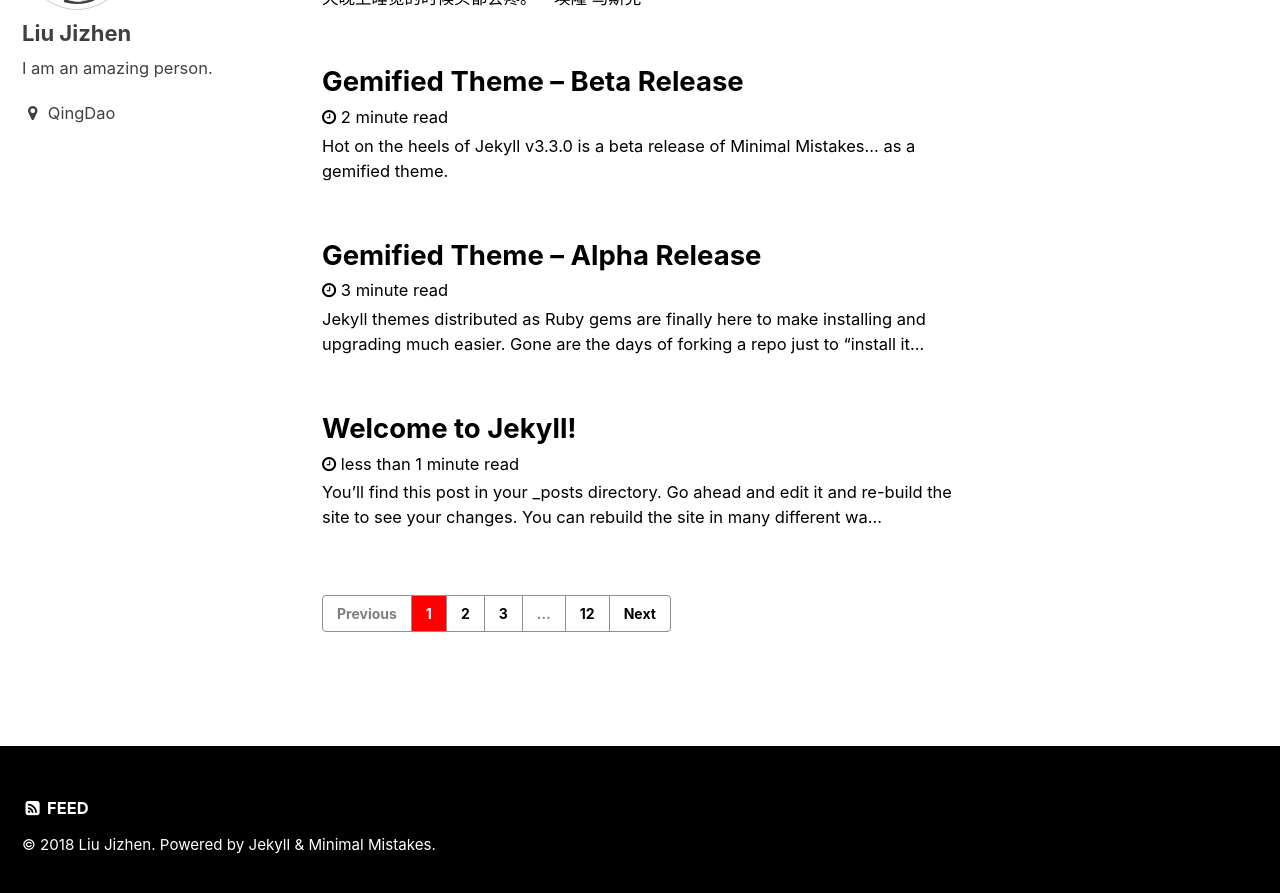
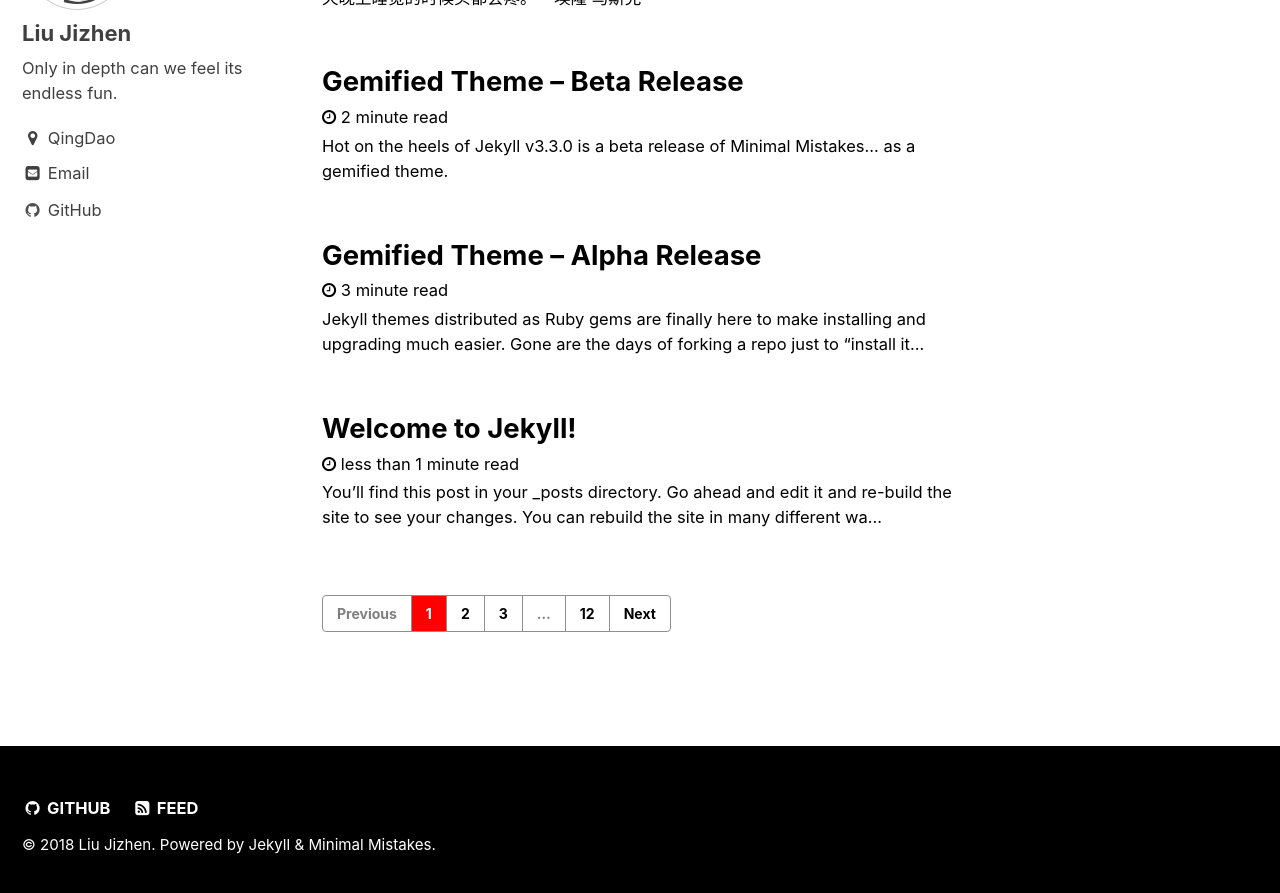
Before and after one commit to jeezliu/jeezliu.github.io, a Jekyll site: the page built from index.html, in a window 1280 px wide and 900 px high, scrolled down 508 px. Shown: the top 893 px of the window. Built offline with Jekyll 4.4.1, drawn with Linux system fonts in a browser that asks for light colours; the list of posts is cut into pages by our own code.

Commit message:
change bio, add github and email

```diff
--- a/_config.yml
+++ b/_config.yml
@@ -87,9 +87,9 @@ analytics:
 author:
   name             : "Liu Jizhen"
   avatar           : "/assets/images/bio-photo.jpg" # path of avatar image, e.g. "/assets/images/bio-photo.jpg"
-  bio              : "I am an amazing person."
+  bio              : "Only in depth can we feel its endless fun."
   location         : "QingDao"
-  email            :
+  email            : "liu_jizhen@foxmail.com"
   uri              :
   bitbucket        :
   codepen          :
@@ -97,7 +97,7 @@ author:
   flickr           :
   facebook         :
   foursquare       :
-  github           :
+  github           : "https://github.com/jeezliu"
   gitlab           :
   google_plus      :
   keybase          :
```
